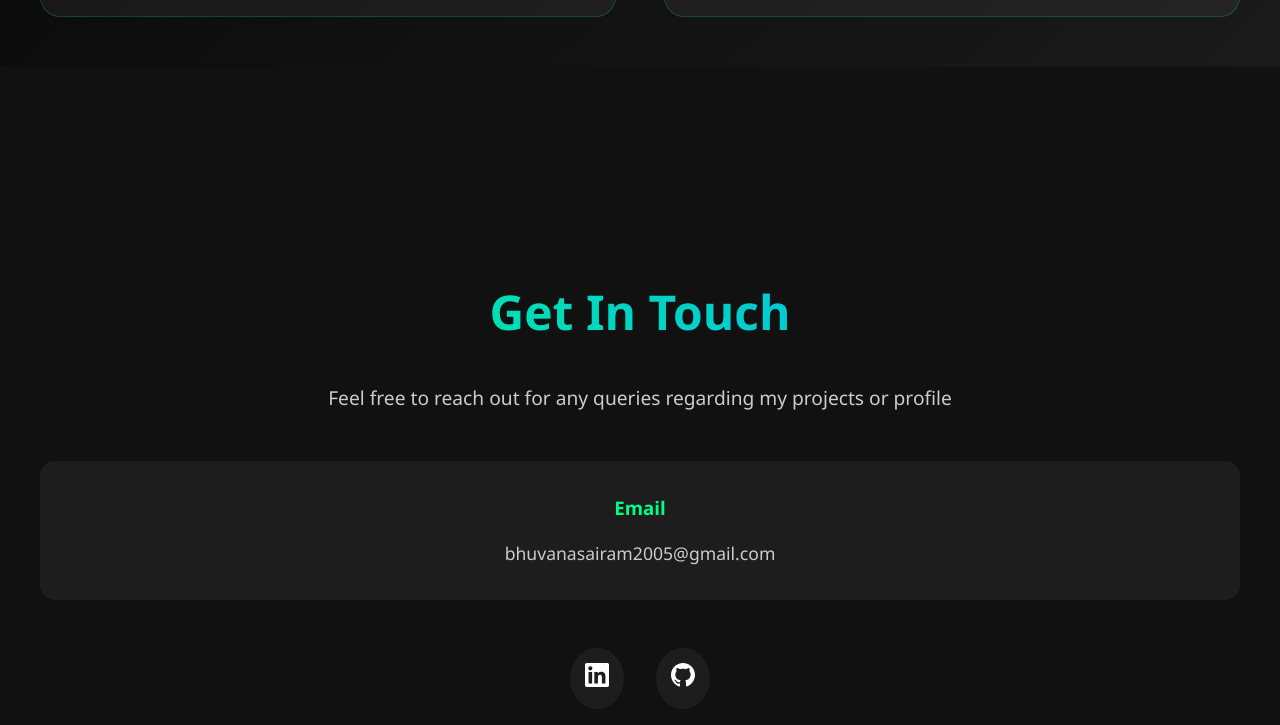
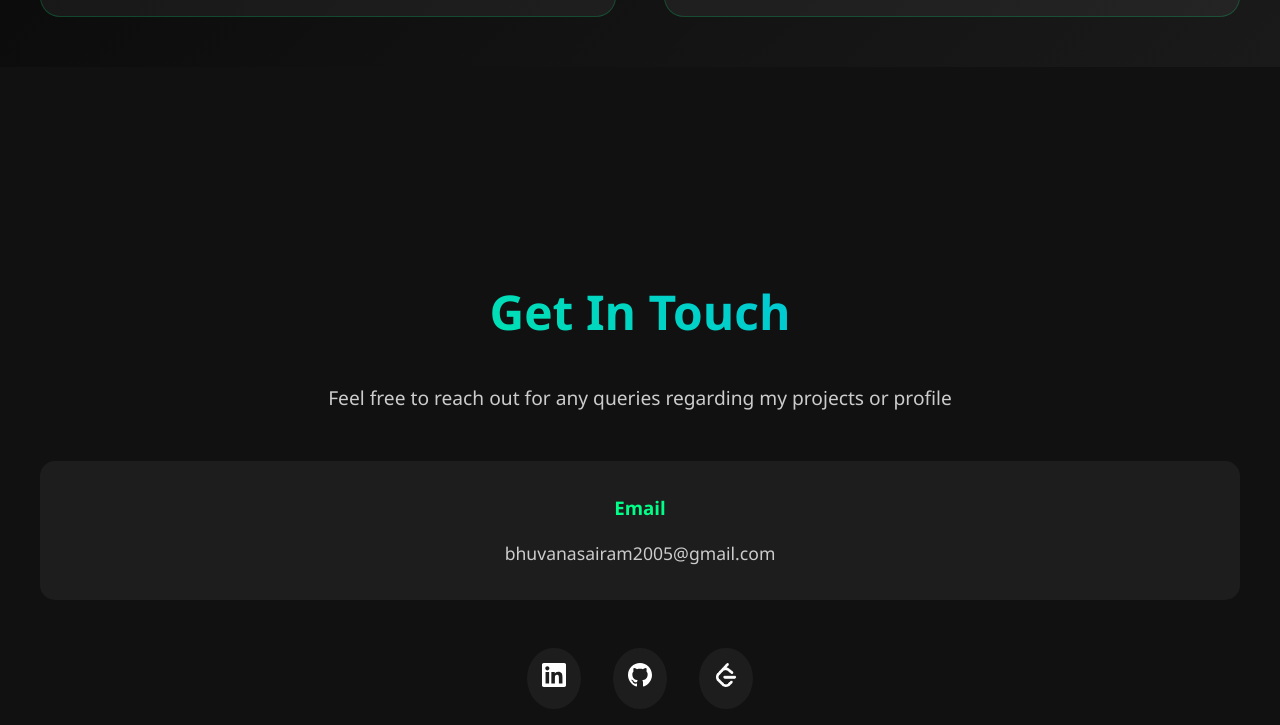
Before and after one commit to Bhuvansairam05/Portfolio, a plain HTML site: page index.html in a window 1280 px wide. Shown: the part 3253-3978 px from the top of the page. Drawn offline with Linux system fonts and the light colour scheme.

Commit message:
social Links updated

```diff
--- a/index.html
+++ b/index.html
@@ -151,6 +151,9 @@
                             <path d="M12 0c-6.626 0-12 5.373-12 12 0 5.302 3.438 9.8 8.207 11.387.599.111.793-.261.793-.577v-2.234c-3.338.726-4.033-1.416-4.033-1.416-.546-1.387-1.333-1.756-1.333-1.756-1.089-.745.083-.729.083-.729 1.205.084 1.839 1.237 1.839 1.237 1.07 1.834 2.807 1.304 3.492.997.107-.775.418-1.305.762-1.604-2.665-.305-5.467-1.334-5.467-5.931 0-1.311.469-2.381 1.236-3.221-.124-.303-.535-1.524.117-3.176 0 0 1.008-.322 3.301 1.23.957-.266 1.983-.399 3.003-.404 1.02.005 2.047.138 3.006.404 2.291-1.552 3.297-1.23 3.297-1.23.653 1.653.242 2.874.118 3.176.77.84 1.235 1.911 1.235 3.221 0 4.609-2.807 5.624-5.479 5.921.43.372.823 1.102.823 2.222v3.293c0 .319.192.694.801.576 4.765-1.589 8.199-6.086 8.199-11.386 0-6.627-5.373-12-12-12z"/>
                         </svg>
                     </a>
+                    <a href="https://leetcode.com/u/Bhuvan_tellakula/" class="social-link" title="LeetCode">
+                        <img src="images/leetCodeRequired.png" alt="LeetCode" height="24" width="24">
+                    </a>
                 </div>
             </div>
         </div>
```
